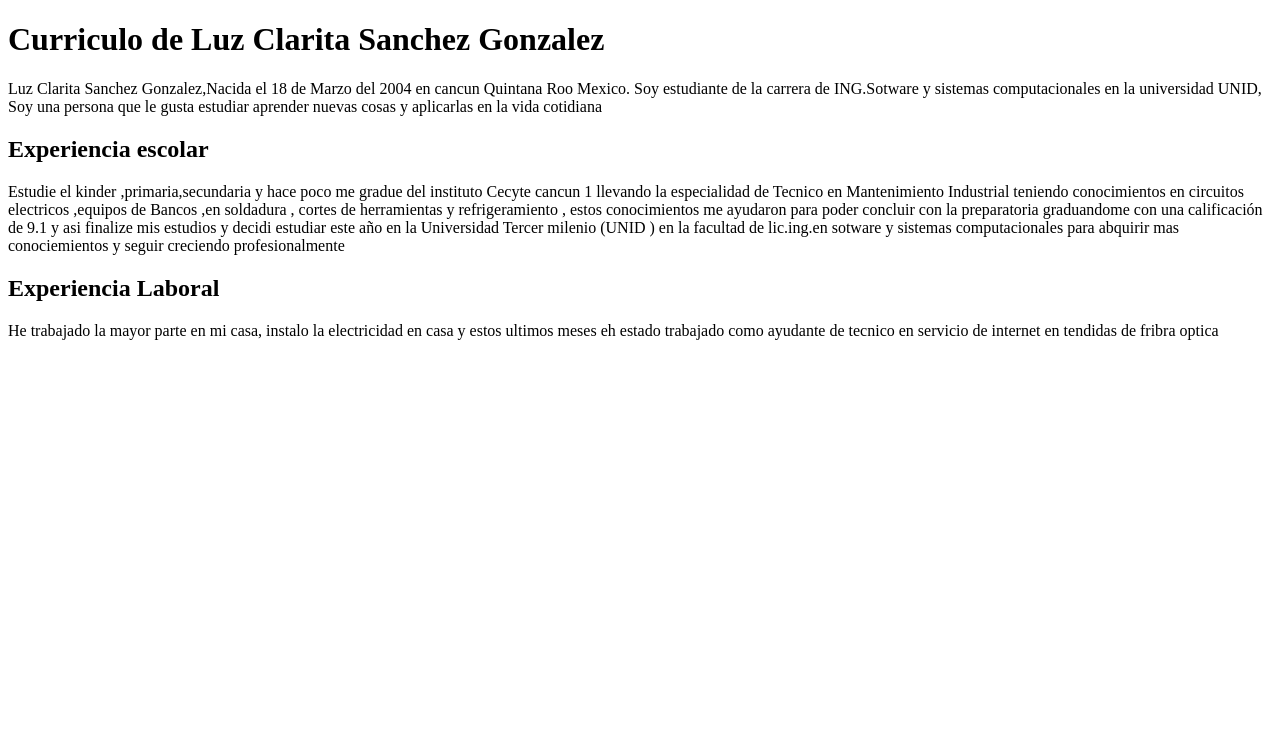
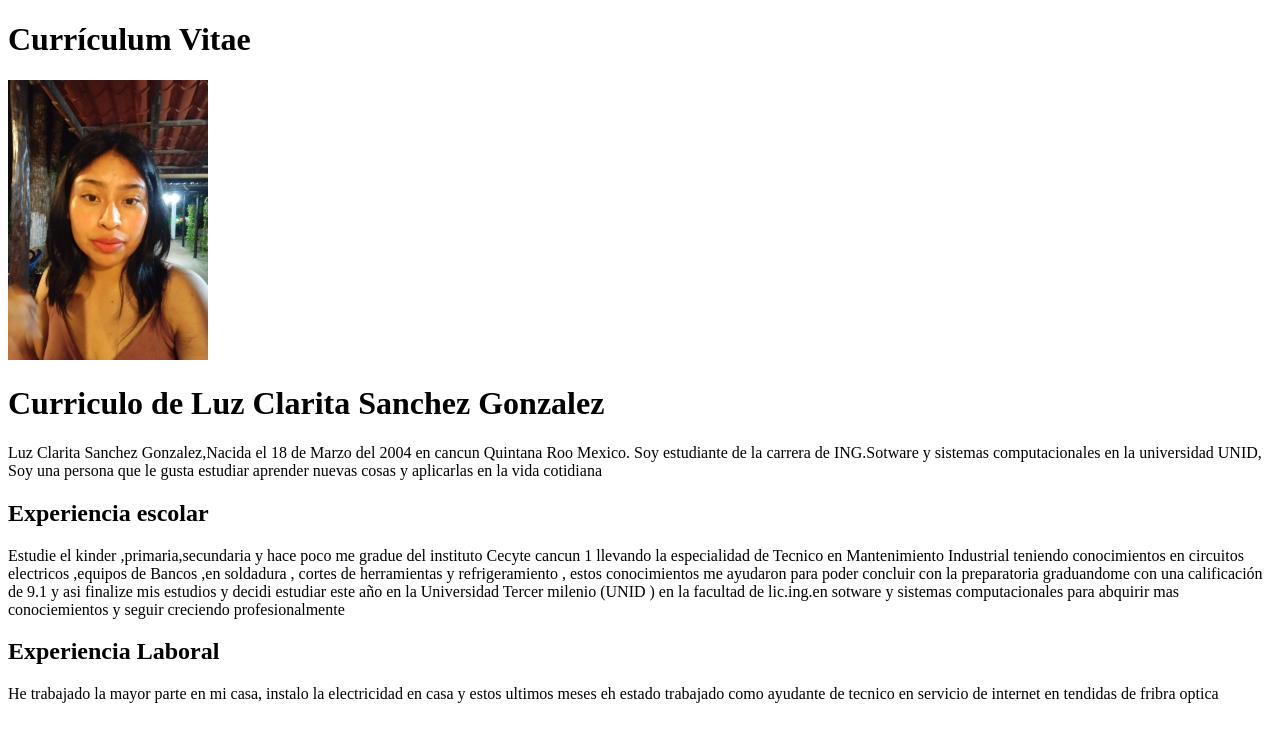
Before and after one commit to Luzclarita18/perotsdgc, a plain HTML site: page index.html in a window 1280 px wide. Drawn offline with Linux system fonts and the light colour scheme.

Commit message:
CVCONFOTO

```diff
--- a/index.html
+++ b/index.html
@@ -3,6 +3,8 @@
     <head> <meta charset="UTF-8">
  <meta name="viewport" content="width=device-width, initial-scale=1.0">
   <title>Curriculo </title>
+<h1>Currículum Vitae</h1>
+<img src="fotos1/fotodeluz.jpeg" width="200px" height="280"
 </head>
 <body>
  <h1>Curriculo de Luz Clarita Sanchez Gonzalez</h1>
```
Also changed, not shown: fotos1/fotodeluz.jpeg (added).
